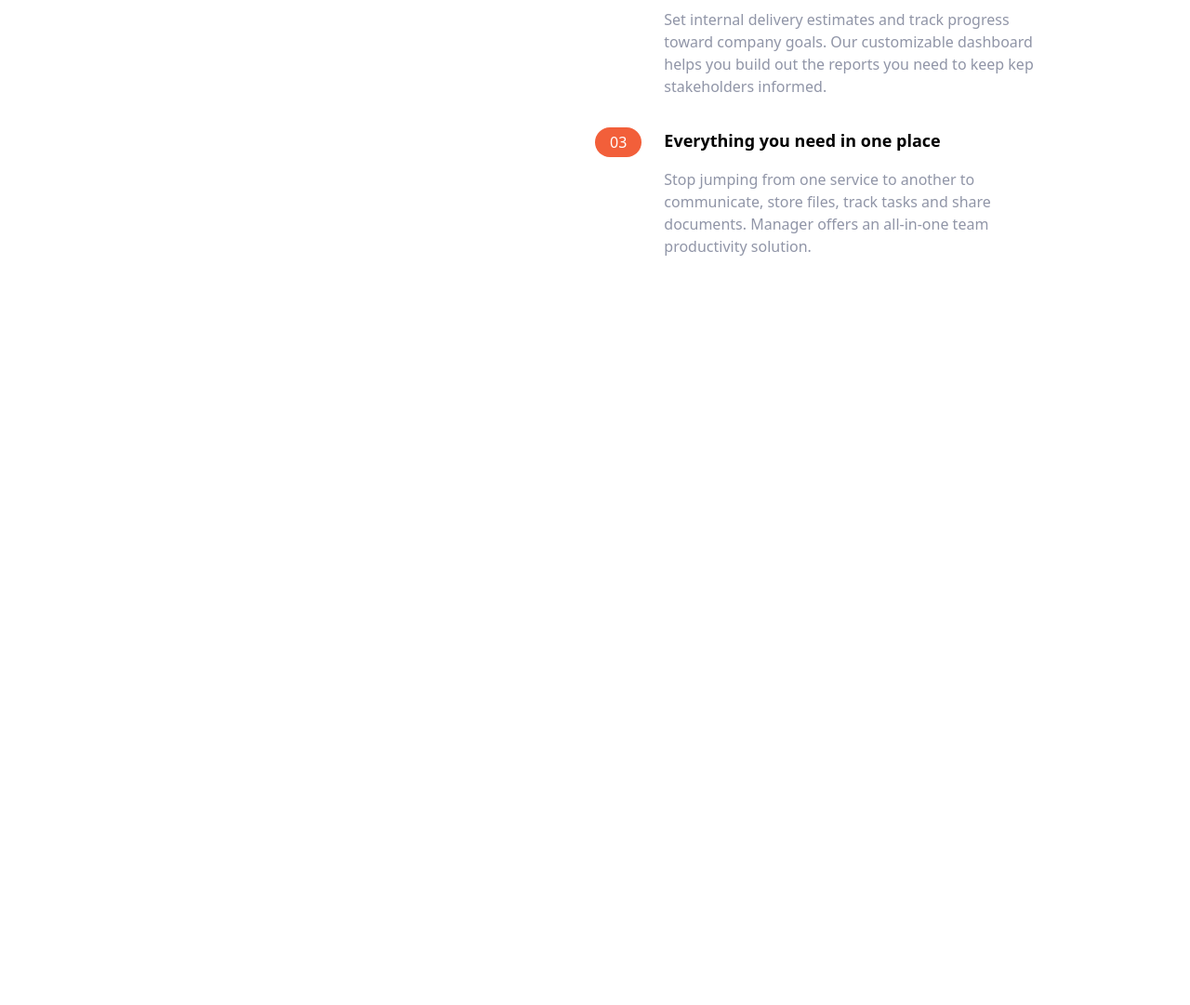
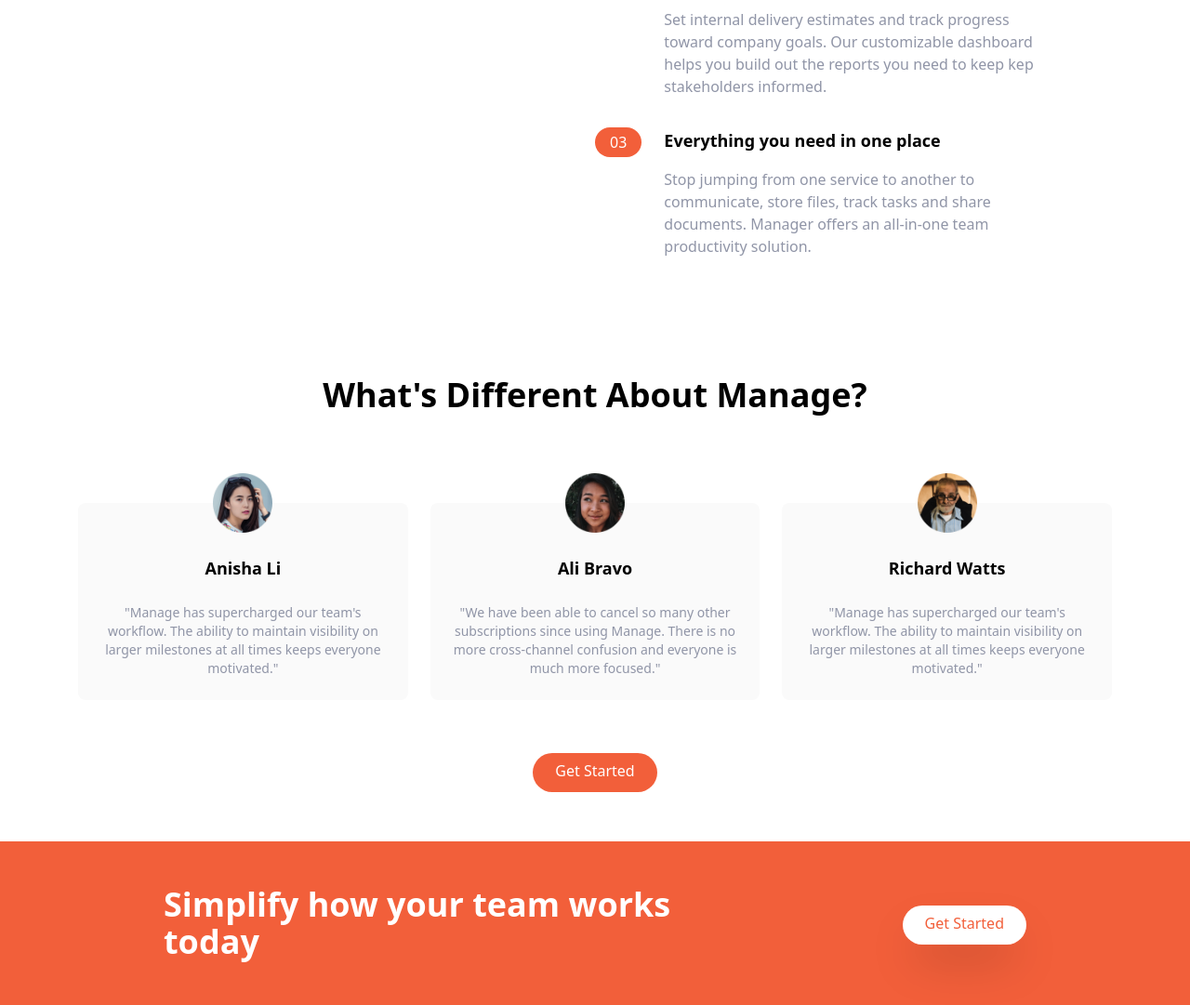
Before and after one commit to xDestyn/Tailwind-Website, a website: page src/index.html in a window 1280 px wide. Shown: the part 863-1944 px from the top of the page at 93% size. Before the commit the page ends 1140 px from the top, so only its background shows below. Drawn offline with nearby package versions, Linux system fonts and the light colour scheme; files that its build step writes are made by us from their sources.

Commit message:
Add Testimonials + CTA

```diff
--- a/src/index.html
+++ b/src/index.html
@@ -138,5 +138,78 @@
         </div>
       </div>
     </section>
+    <!-- Testimonials -->
+    <section id="testimonials">
+      <!-- Container to heading and testimonial blocks -->
+      <div class="max-w-6xl px-5 mx-auto mt-32 text-center">
+        <h2 class="text-4xl font-bold text-center">What's Different About Manage?</h2>
+        <!-- Testimonials Container -->
+        <div class="flex flex-col mt-24 md:flex-row md:space-x-6">
+          <!-- Testimonial 1 -->
+          <div
+            class="flex flex-col items-center p-6 space-y-6 rounded-lg bg-veryLightGray md:w-1/3"
+          >
+            <img src="../img/avatar-anisha.png" class="w-16 -mt-14" alt="" />
+            <h5 class="text-lg font-bold">Anisha Li</h5>
+            <p class="text-sm text-darkGrayishBlue">
+              "Manage has supercharged our team's workflow. The ability to maintain visibility on
+              larger milestones at all times keeps everyone motivated."
+            </p>
+          </div>
+          <!-- Testimonial 2 -->
+          <div
+            class="hidden flex-col items-center p-6 space-y-6 rounded-lg bg-veryLightGray md:flex md:w-1/3"
+          >
+            <img src="../img/avatar-ali.png" class="w-16 -mt-14" alt="" />
+            <h5 class="text-lg font-bold">Ali Bravo</h5>
+            <p class="text-sm text-darkGrayishBlue">
+              "We have been able to cancel so many other subscriptions since using Manage. There is
+              no more cross-channel confusion and everyone is much more focused."
+            </p>
+          </div>
+          <!-- Testimonial 3 -->
+          <div
+            class="hidden flex-col items-center p-6 space-y-6 rounded-lg bg-veryLightGray md:flex md:w-1/3"
+          >
+            <img src="../img/avatar-richard.png" class="w-16 -mt-14" alt="" />
+            <h5 class="text-lg font-bold">Richard Watts</h5>
+            <p class="text-sm text-darkGrayishBlue">
+              "Manage has supercharged our team's workflow. The ability to maintain visibility on
+              larger milestones at all times keeps everyone motivated."
+            </p>
+          </div>
+        </div>
+        <!-- Button  -->
+        <div class="my-16">
+          <a
+            href="#"
+            class="p-3 px-6 pt-2 text-white bg-brightRed rounded-full baseline hover:bg-brightRedLight"
+            >Get Started</a
+          >
+        </div>
+      </div>
+    </section>
+    <!-- CTA Section -->
+    <section id="cta" class="bg-brightRed">
+      <!-- Flex Container -->
+      <div
+        class="container flex flex-col items-center justify-between px-6 py-24 mx-auto space-y-12 md:py-12 md:flex-row md:space-y-0"
+      >
+        <!-- Heading -->
+        <h2
+          class="text-5xl font-bold leading-tight text-center text-white md:text-4xl md:max-w-xl md:text-left"
+        >
+          Simplify how your team works today
+        </h2>
+        <!-- Button  -->
+        <div>
+          <a
+            href="#"
+            class="p-3 px-6 pt-2 text-brightRed bg-white rounded-full shadow-2xl baseline hover:bg-gray-900"
+            >Get Started</a
+          >
+        </div>
+      </div>
+    </section>
   </body>
 </html>
```
